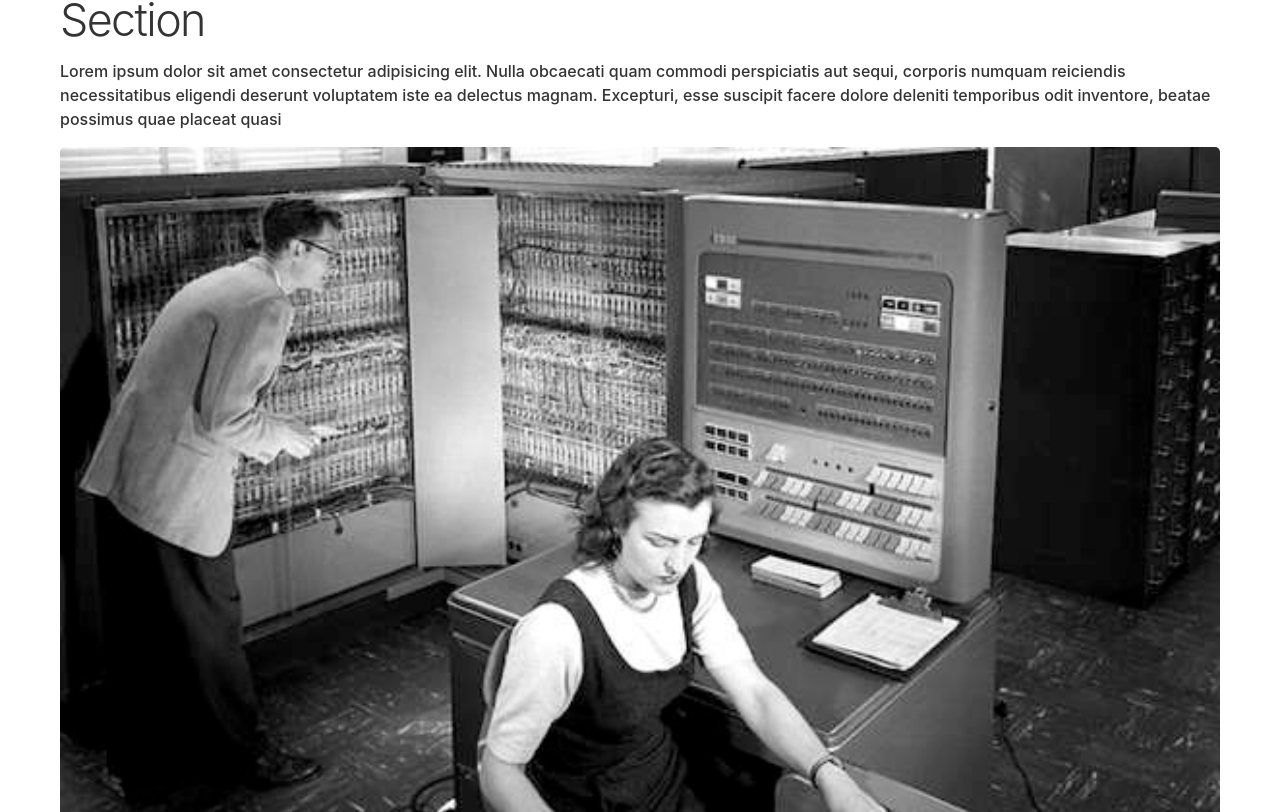
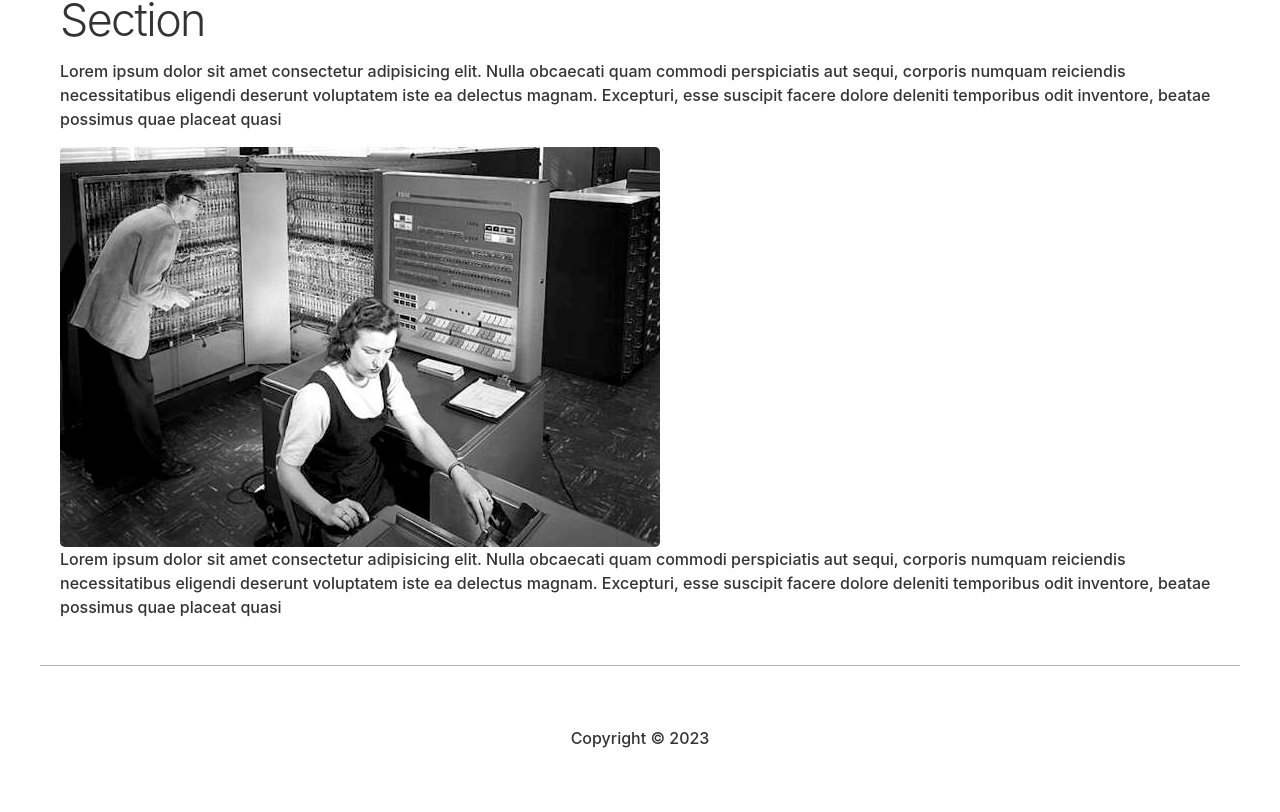
Before and after one commit to dwestland/taa, a Next.js app: page / in a window 1280 px wide. Shown: the part 528-1340 px from the top of the page. Built offline with nearby package versions, Linux system fonts and the light colour scheme; no server answers.

Commit message:
Update image style for Next 13

```diff
--- a/pages/index.tsx
+++ b/pages/index.tsx
@@ -15,7 +15,16 @@ const HomePage = () => (
           delectus magnam. Excepturi, esse suscipit facere dolore deleniti
           temporibus odit inventore, beatae possimus quae placeat quasi
         </p>
-        <Image src="/images/ibm.jpg" width={600} height={400} alt="ENIAC" />
+        <Image
+          src="/images/ibm.jpg"
+          style={{
+            maxWidth: '600px',
+            maxHeight: '400px',
+          }}
+          width={600}
+          height={400}
+          alt="ENIAC"
+        />
         <p>
           Lorem ipsum dolor sit amet consectetur adipisicing elit. Nulla
           obcaecati quam commodi perspiciatis aut sequi, corporis numquam
@@ -27,5 +36,4 @@ const HomePage = () => (
     </main>
   </Layout>
 )
-
 export default HomePage
```
